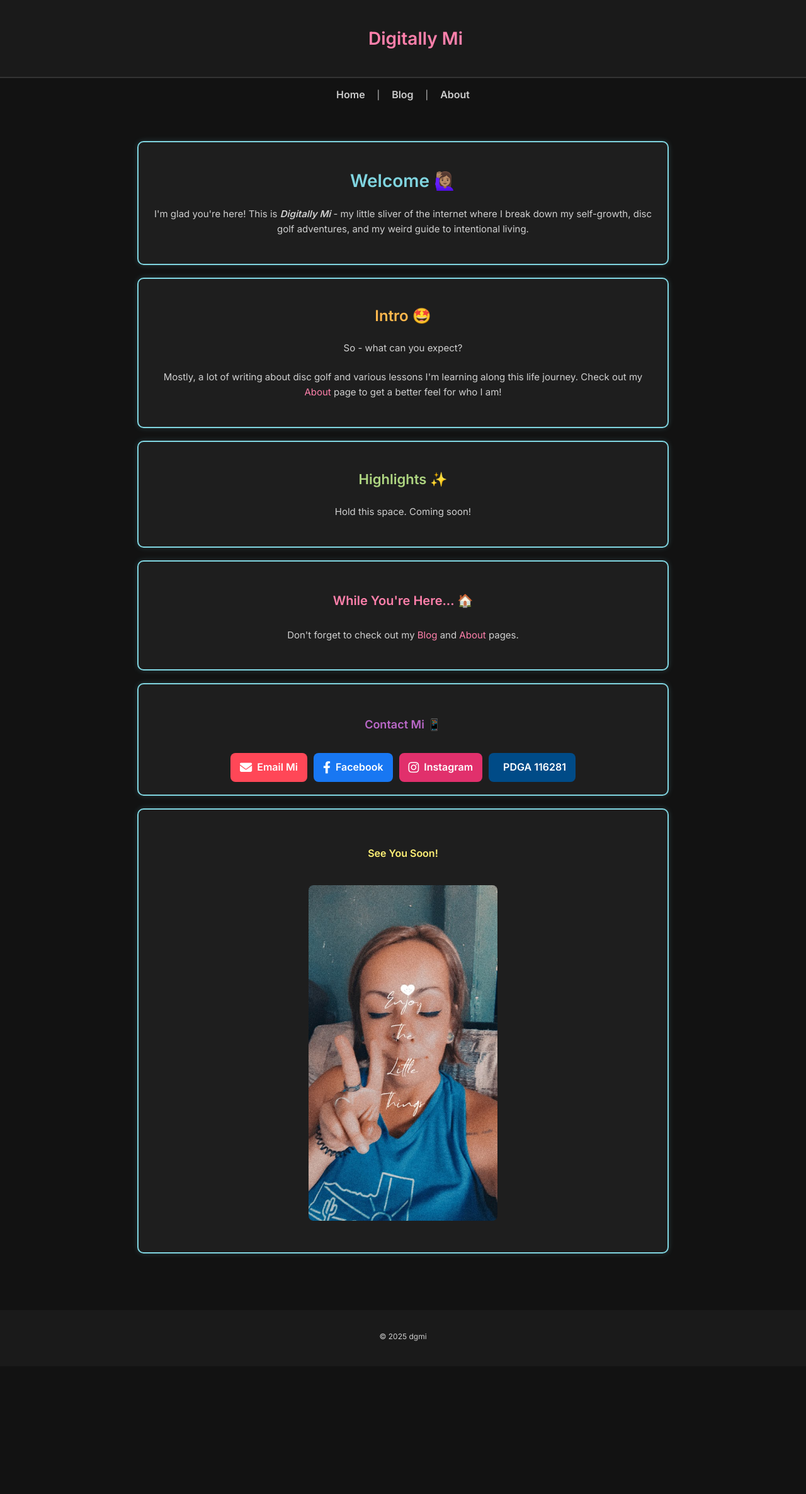
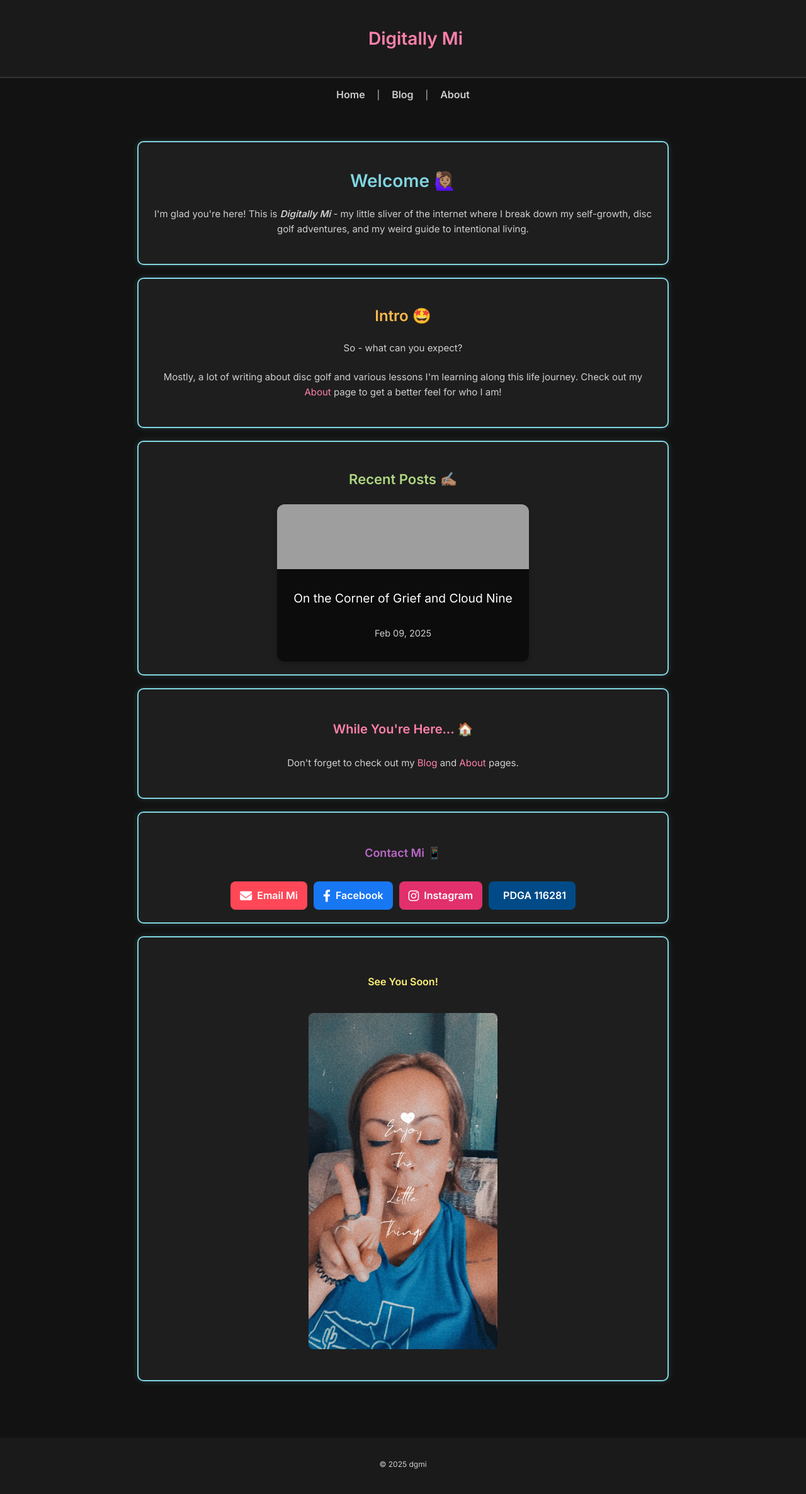
Before and after one commit to meeeyuh/meeeyuh.github.io, a Jekyll site: the page built from index.md, in a window 1280 px wide. Shown: the whole page at 63% size. Built offline with Jekyll 4.4.1, drawn with Linux system fonts in a browser that asks for light colours; our own code applies the rules of GitHub Pages for plain Markdown files; before the commit the page ends 2170 px from its top, so only the background shows below that; grey boxes are pictures that could not be loaded.

Commit message:
Looking good!

```diff
--- a/assets/css/style.css
+++ b/assets/css/style.css
@@ -240,21 +240,13 @@ p {
     margin-bottom: 1.5em; /* Adjust the number to your preference */
 }
 
-.post-featured-image {
-    width: 100%;
-    max-height: 400px;
-    object-fit: cover;
-    border-radius: 10px;
-    margin-bottom: 20px;
-}
-
+/* Main layout for blog posts */
 .blog-grid {
     display: flex;
     flex-wrap: wrap;
-    justify-content: center; /* Centers the cards horizontally */
+    justify-content: center;
     gap: 20px;
     margin-top: 20px;
-    padding: 0; /* Removes extra spacing */
 }
 
 .blog-card {
@@ -269,6 +261,12 @@ p {
     border-radius: 12px;
     overflow: hidden;
     box-shadow: 0 4px 8px rgba(0, 0, 0, 0.2);
+    transition: transform 0.3s ease, box-shadow 0.3s ease;
+}
+
+.blog-card:hover {
+    transform: translateY(-5px);
+    box-shadow: 0 6px 12px rgba(0, 0, 0, 0.3);
 }
 
 .blog-card-image {
--- a/index.md
+++ b/index.md
@@ -14,8 +14,16 @@ title: "Home"
 </div>
 
 <div class="content-box">
-    <h3>Highlights ✨</h3>
-    <p>Hold this space. Coming soon!</p>
+    <h3>Recent Posts ✍🏽</h3>
+    <div class="blog-grid">
+        <a href="/blog/2025-02-09-Corner-Grief-Cloud-Nine/" class="blog-card">
+            <div class="blog-card-image" style="background-image: url('/assets/images/posts/20250209-Crossroads.jpg');"></div>
+            <div class="blog-card-text">
+                <p>On the Corner of Grief and Cloud Nine</p>
+                <p class="post-date">Feb 09, 2025</p>
+            </div>
+        </a>
+    </div>
 </div>
 
 <div class="content-box">
@@ -41,7 +49,6 @@ title: "Home"
     </div>
 </div>
 
-
 <div class="content-box">
     <h6>See You Soon!</h6>
     <p><img src="/assets/images/Mi-Enjoy-Little-Things.JPG" alt="The author Mia with a quote 'Enjoy the little things'" width="300"></p>
```
Also changed, not shown: blog.md (+1 -1 lines).
